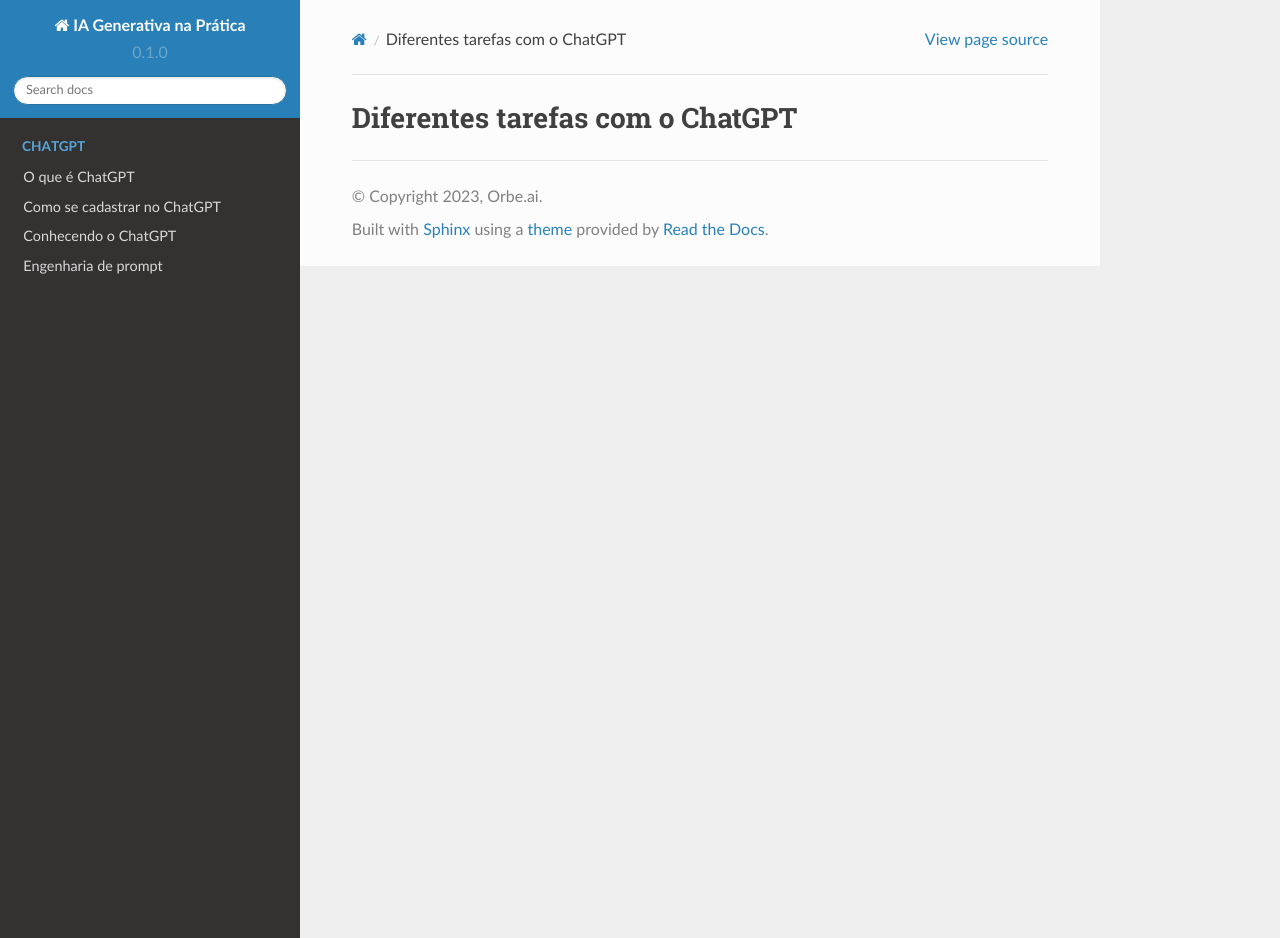
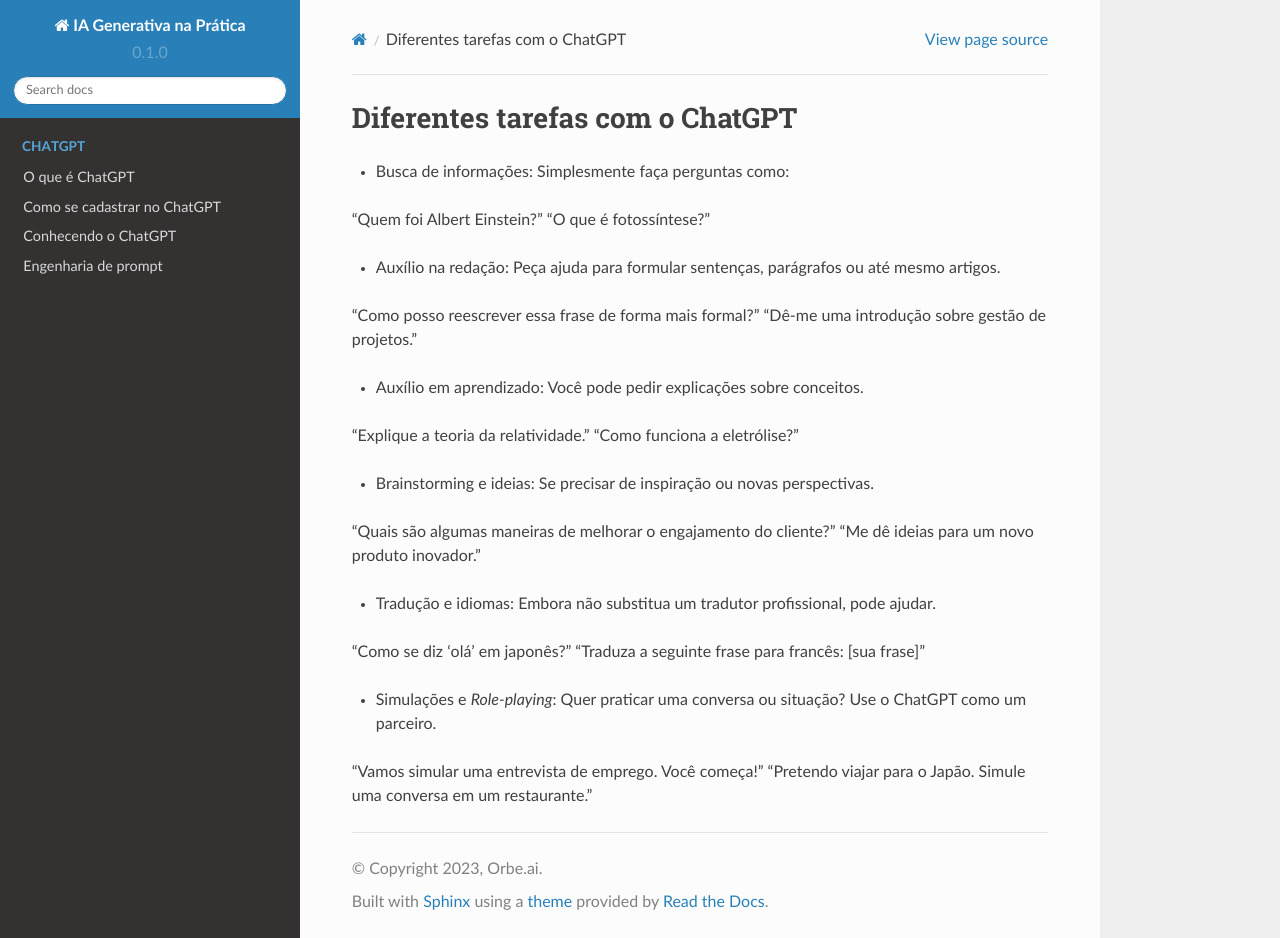
Before and after one commit to conteudo-orbeai/RTD_GENAI_V01, a Sphinx documentation site: the page built from docs/source/CHATGPT/chatgpt_diferentes_tarefas_com_chagpt/chatgpt_diferentes_tarefas_com_chagpt.rst, in a window 1280 px wide and 938 px high. Built offline with Sphinx 7.4.7 and the Read the Docs theme 2.0.0, drawn with Linux system fonts in a browser that asks for light colours; pages that are not in the unit, such as notebooks, are missing from menus.

Commit message:
Update chatgpt_diferentes_tarefas_com_chagpt.rst

```diff
--- a/docs/source/CHATGPT/chatgpt_diferentes_tarefas_com_chagpt/chatgpt_diferentes_tarefas_com_chagpt.rst
+++ b/docs/source/CHATGPT/chatgpt_diferentes_tarefas_com_chagpt/chatgpt_diferentes_tarefas_com_chagpt.rst
@@ -1,3 +1,27 @@
 ********************************
 Diferentes tarefas com o ChatGPT
 ********************************
+
+- Busca de informações: Simplesmente faça perguntas como:
+"Quem foi Albert Einstein?"
+"O que é fotossíntese?"
+
+- Auxílio na redação: Peça ajuda para formular sentenças, parágrafos ou até mesmo artigos.
+"Como posso reescrever essa frase de forma mais formal?"
+"Dê-me uma introdução sobre gestão de projetos."
+
+- Auxílio em aprendizado: Você pode pedir explicações sobre conceitos.
+"Explique a teoria da relatividade."
+"Como funciona a eletrólise?"
+
+-  Brainstorming e ideias: Se precisar de inspiração ou novas perspectivas.
+"Quais são algumas maneiras de melhorar o engajamento do cliente?"
+"Me dê ideias para um novo produto inovador."
+
+- Tradução e idiomas: Embora não substitua um tradutor profissional, pode ajudar.
+"Como se diz 'olá' em japonês?"
+"Traduza a seguinte frase para francês: [sua frase]"
+
+- Simulações e *Role-playing*: Quer praticar uma conversa ou situação? Use o ChatGPT como um parceiro.
+"Vamos simular uma entrevista de emprego. Você começa!"
+"Pretendo viajar para o Japão. Simule uma conversa em um restaurante."
```
